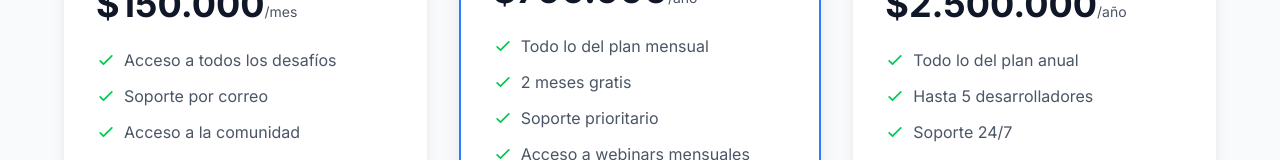
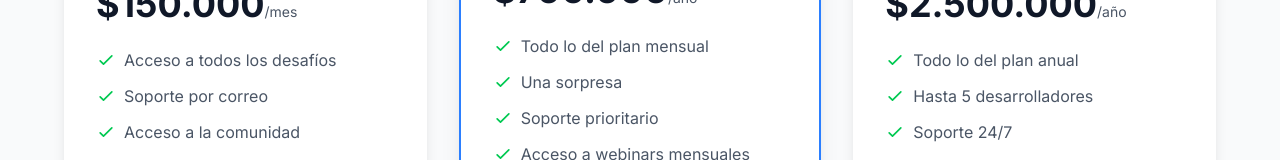
Before and after one commit to jaiguers/praxtica-front, a Next.js app: page /plans in a window 1280 px wide. Shown: the part 400-560 px from the top of the page. Built offline with nearby package versions, Linux system fonts and the light colour scheme; no server answers.

Commit message:
[UPDATE] Modificar la pagina de de planes

```diff
--- a/src/app/plans/page.tsx
+++ b/src/app/plans/page.tsx
@@ -105,7 +105,7 @@ export default function Plans() {
                 <svg className="w-5 h-5 mr-2 text-green-500" fill="none" stroke="currentColor" viewBox="0 0 24 24">
                   <path strokeLinecap="round" strokeLinejoin="round" strokeWidth="2" d="M5 13l4 4L19 7"></path>
                 </svg>
-                2 meses gratis
+                Una sorpresa
               </li>
               <li className="flex items-center">
                 <svg className="w-5 h-5 mr-2 text-green-500" fill="none" stroke="currentColor" viewBox="0 0 24 24">
```
